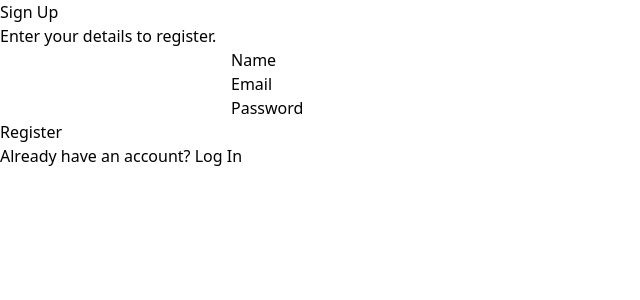
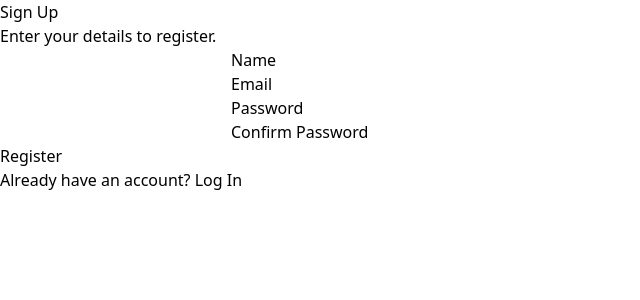
Before and after one commit to bitfumes/in-depth-laravel-2023-module-3-react, a Next.js app: page /register in a window 1280 px wide. Shown: the top 300 px of the page, without its empty margins (0-640 px from the left). Built offline with nearby package versions, Linux system fonts and the light colour scheme; what @material-tailwind/react would draw is missing.

Commit message:
[main] 49 - React register new user

```diff
--- a/package.json
+++ b/package.json
@@ -17,6 +17,7 @@
     "postcss": "8.4.22",
     "react": "18.2.0",
     "react-dom": "18.2.0",
+    "react-toastify": "^9.1.2",
     "tailwindcss": "3.3.1"
   }
 }
--- a/src/pages/_app.js
+++ b/src/pages/_app.js
@@ -1,11 +1,21 @@
 import "@/styles/globals.css";
 
 import { ThemeProvider } from "@material-tailwind/react";
+import { useEffect } from "react";
+import { ToastContainer, toast } from "react-toastify";
+import "react-toastify/dist/ReactToastify.css";
 
 export default function App({ Component, pageProps }) {
+  useEffect(() => {
+    window["toast"] = toast;
+  }, []);
+
   return (
-    <ThemeProvider>
-      <Component {...pageProps} />
-    </ThemeProvider>
+    <>
+      <ToastContainer />
+      <ThemeProvider>
+        <Component {...pageProps} />
+      </ThemeProvider>
+    </>
   );
 }
--- a/src/pages/register.js
+++ b/src/pages/register.js
@@ -1,8 +1,10 @@
 import { Button, Card, Input, Typography } from "@material-tailwind/react";
 import Link from "next/link";
+import { useRouter } from "next/router";
 import { useState } from "react";
 
 export default function Register() {
+  const router = useRouter();
   const [form, setForm] = useState({
     name: "",
     email: "",
@@ -31,9 +33,11 @@ export default function Register() {
 
     const data = await res.json();
     if (res.ok) {
-      console.log("success");
+      toast.success("You are now registered!");
+      router.push("/login");
       return;
     } else {
+      toast.error("Wow so easy!");
       if (data.errors) {
         setErrors(data.errors);
       }
@@ -95,6 +99,22 @@ export default function Register() {
                   <small className="text-red-500">{errors.password[0]}</small>
                 )}
               </div>
+              <div>
+                <Input
+                  value={form.password_confirmation}
+                  onChange={handleChange}
+                  type="password"
+                  size="lg"
+                  label="Confirm Password"
+                  name="password_confirmation"
+                  error={errors.password_confirmation}
+                />
+                {errors.password_confirmation && (
+                  <small className="text-red-500">
+                    {errors.password_confirmation[0]}
+                  </small>
+                )}
+              </div>
             </div>
             <Button type="submit" className="mt-6" fullWidth>
               Register
```
Also changed, not shown: 1 other file (tests, documents, lock files or other folders).
